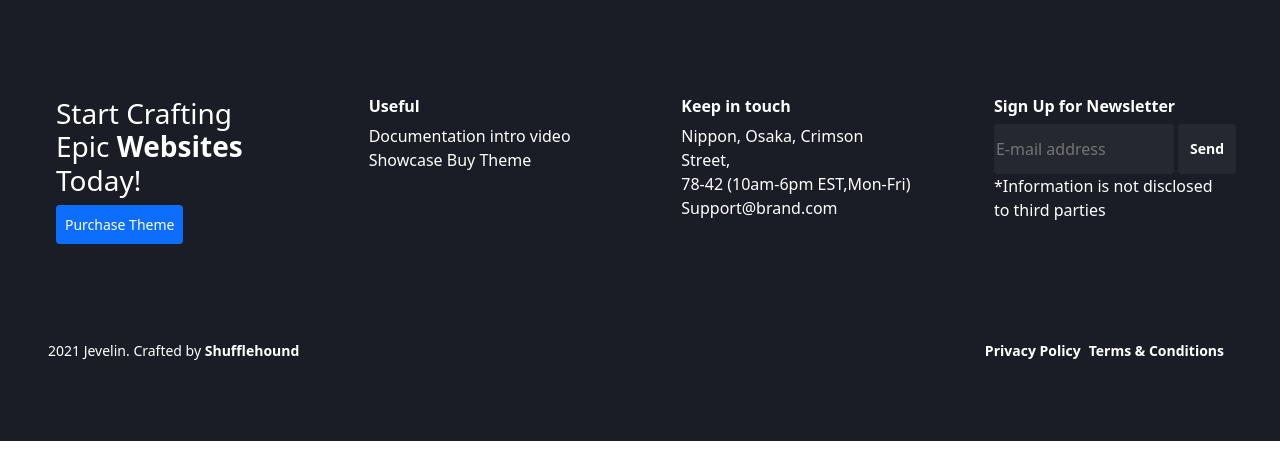
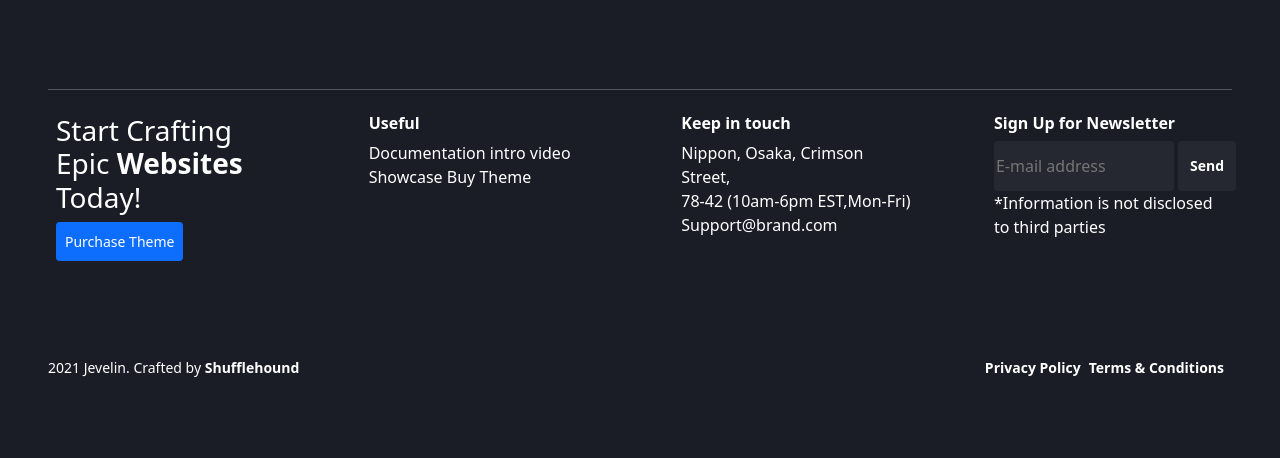
Before and after one commit to amanjaiswal-cedcoss/Bootstrap, a plain HTML site: page index.html in a window 1280 px wide. Shown: the part 1229-1687 px from the top of the page. Drawn offline with nearby package versions, Linux system fonts and the light colour scheme.

Commit message:
Bootsrtap Products Page

```diff
--- a/index.css
+++ b/index.css
@@ -64,7 +64,6 @@
 /* Footer CSS */
 .footer  {
     background-color: #1b1d26;
-    color: white;
 }
 
 .footer__part  {
--- a/index.html
+++ b/index.html
@@ -8,7 +8,7 @@
   <link href="https://cdn.jsdelivr.net/npm/bootstrap@5.1.3/dist/css/bootstrap.min.css" rel="stylesheet" integrity="sha384-1BmE4kWBq78iYhFldvKuhfTAU6auU8tT94WrHftjDbrCEXSU1oBoqyl2QvZ6jIW3" crossorigin="anonymous">
   <link rel="stylesheet" href="https://cdn.jsdelivr.net/npm/bootstrap-icons@1.3.0/font/bootstrap-icons.css">
   <link rel="stylesheet" href="./index.css">
-  <title>Document</title>
+  <title>Product Page</title>
 </head>
 
 <body>
@@ -119,7 +119,7 @@
       </span>
     </div>
   </section>
-  <footer class="footer d-flex flex-column px-5">
+  <footer class="footer d-flex flex-column px-5 text-white">
     <div class="footer__part d-flex flex-wrap align-items-center justify-content-between">
       <span class="logo m-2 fat-text fs-1">Jevelin</span>
       <ul class="footer__lists d-flex align-items-center">
@@ -129,6 +129,7 @@
         <li class="m-3 fs-4"><i class="bi bi-whatsapp text-muted"></i></li>
       </ul>
     </div>
+    <hr class="mt-0"/>
     <div class="d-flex flex-wrap justify-content-between">
       <span class="footer__spans m-2">
         <h3 class="fw-normal">Start Crafting Epic <strong>Websites</strong> Today!</h3><button
```
